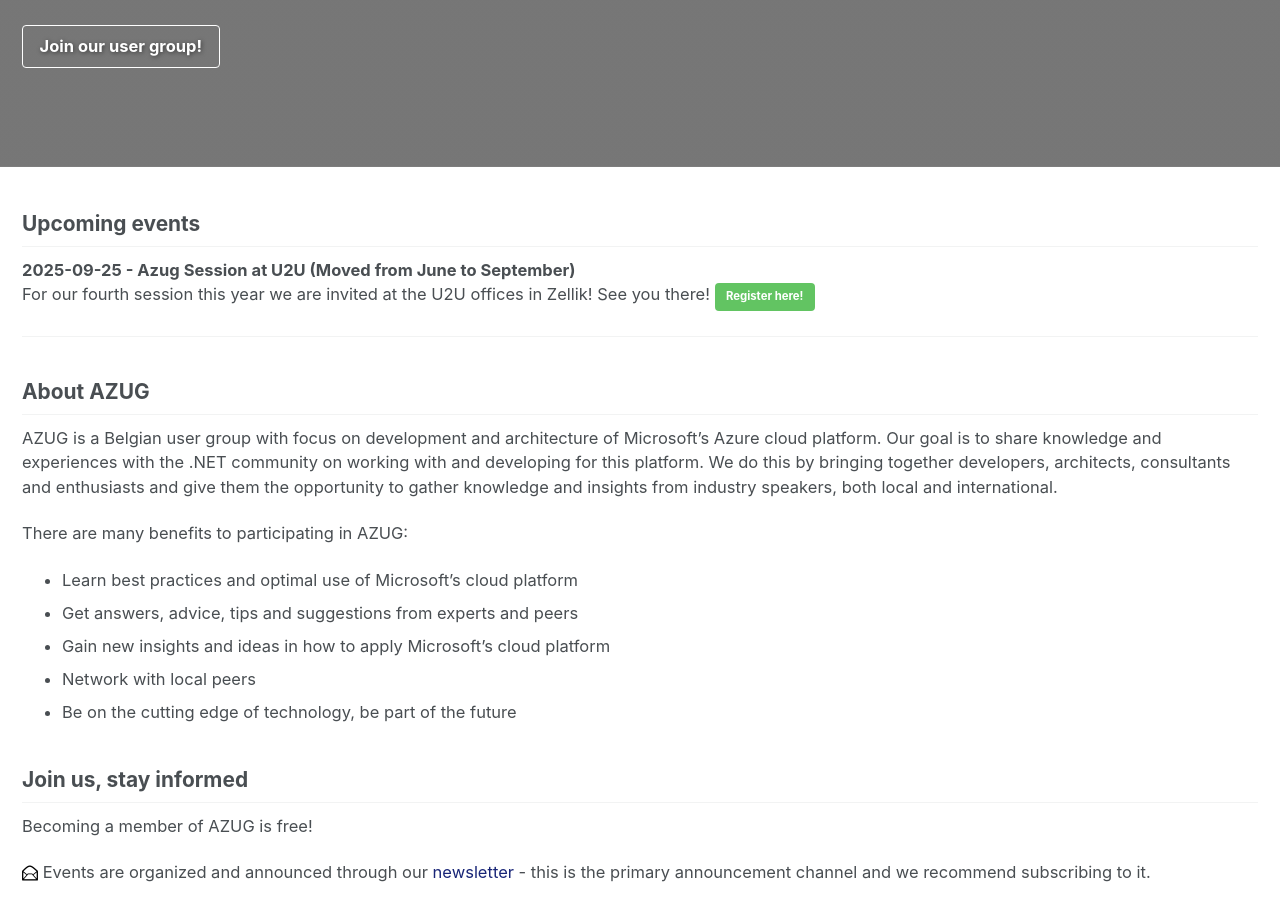
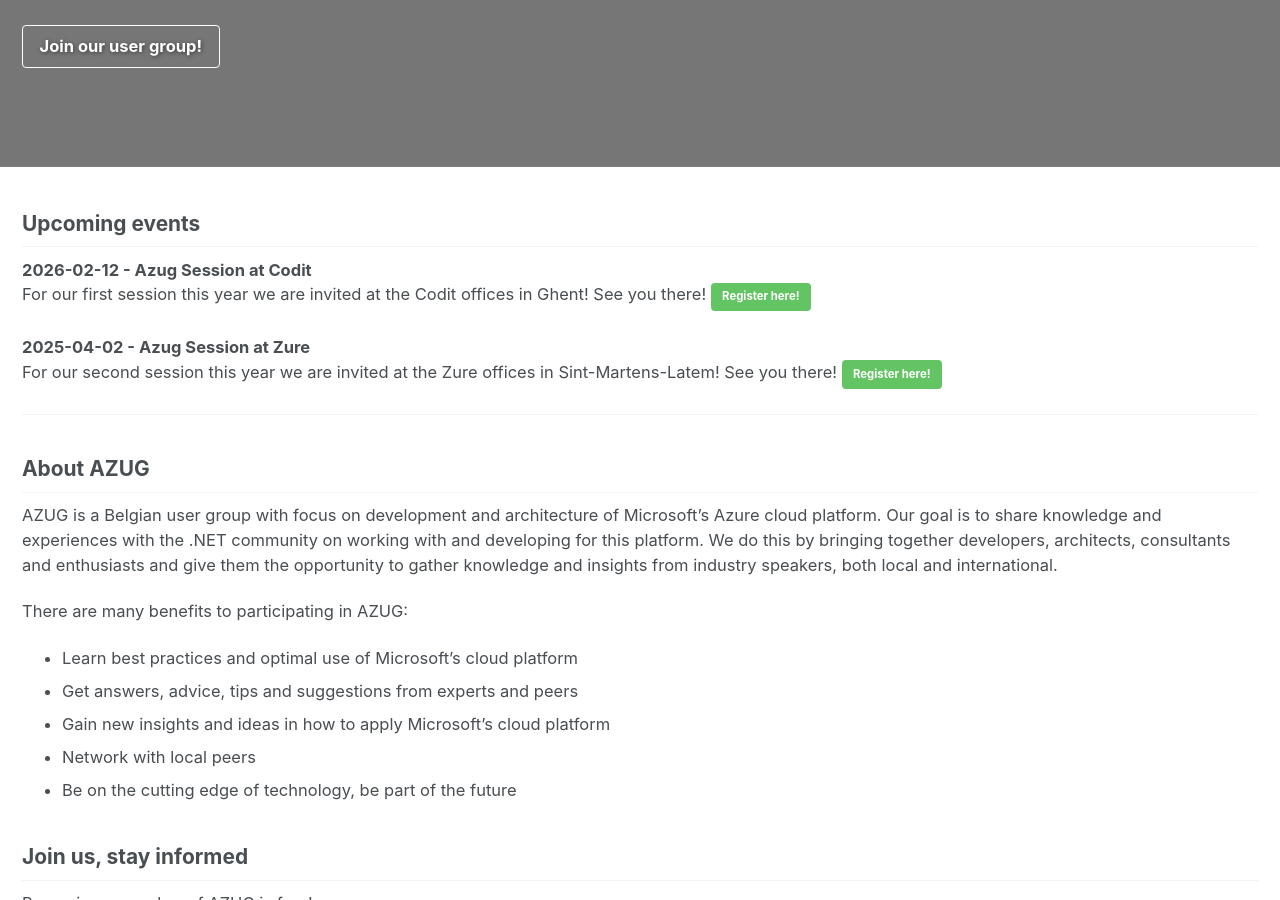
Before and after one commit to AzugBe/azugbe.github.io, a Jekyll site: the page built from index.md, in a window 1280 px wide and 900 px high, scrolled down 392 px. Built offline with Jekyll 4.4.1, drawn with Linux system fonts in a browser that asks for light colours; our own code applies the rules of GitHub Pages for plain Markdown files; comment, search, counter and statistics services are not loaded.

Commit message:
update le homepage

```diff
--- a/index.md
+++ b/index.md
@@ -14,8 +14,11 @@ excerpt: "The Belgium Azure User Group focuses on knowledge sharing and networki
 
 ## Upcoming events
 
-**2025-09-25 - Azug Session at U2U (Moved from June to September)**<br>
-For our fourth session this year we are invited at the U2U offices in Zellik! See you there! [Register here!](https://www.azug.be/events/2025/09/25/azug2025-04){: .btn .btn--success}
+**2026-02-12 - Azug Session at Codit**<br>
+For our first session this year we are invited at the Codit offices in Ghent! See you there! [Register here!](https://www.azug.be/events/2026/02/12/azug2026-01){: .btn .btn--success}
+
+**2025-04-02 - Azug Session at Zure**<br>
+For our second session this year we are invited at the Zure offices in Sint-Martens-Latem! See you there! [Register here!](https://www.azug.be/events/2026/04/02/azug2026-02){: .btn .btn--success}
 
 <hr />
 
```
Also changed, not shown: _posts/events/2026-02-12---azug2026-01.md (+1 -0 lines), _posts/events/2026-04-02---azug2026-02.md (+1 -0 lines).
